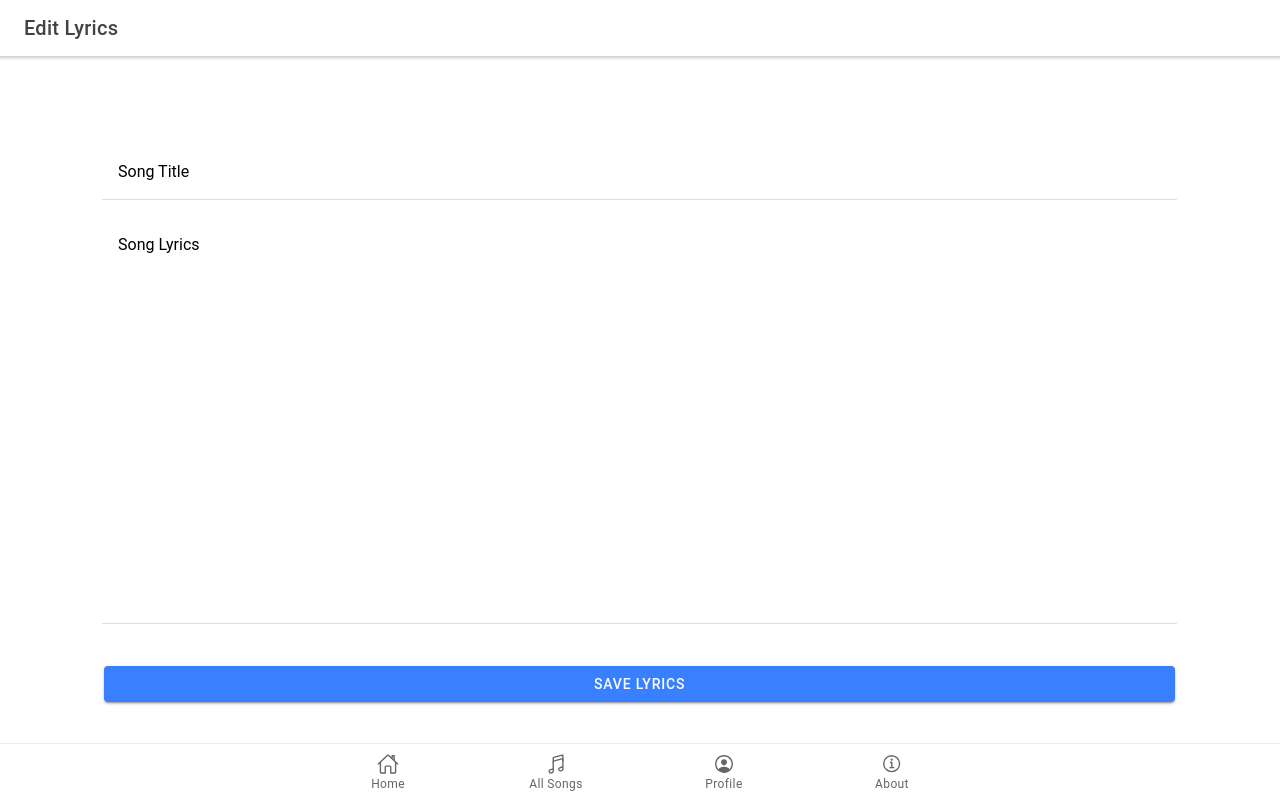
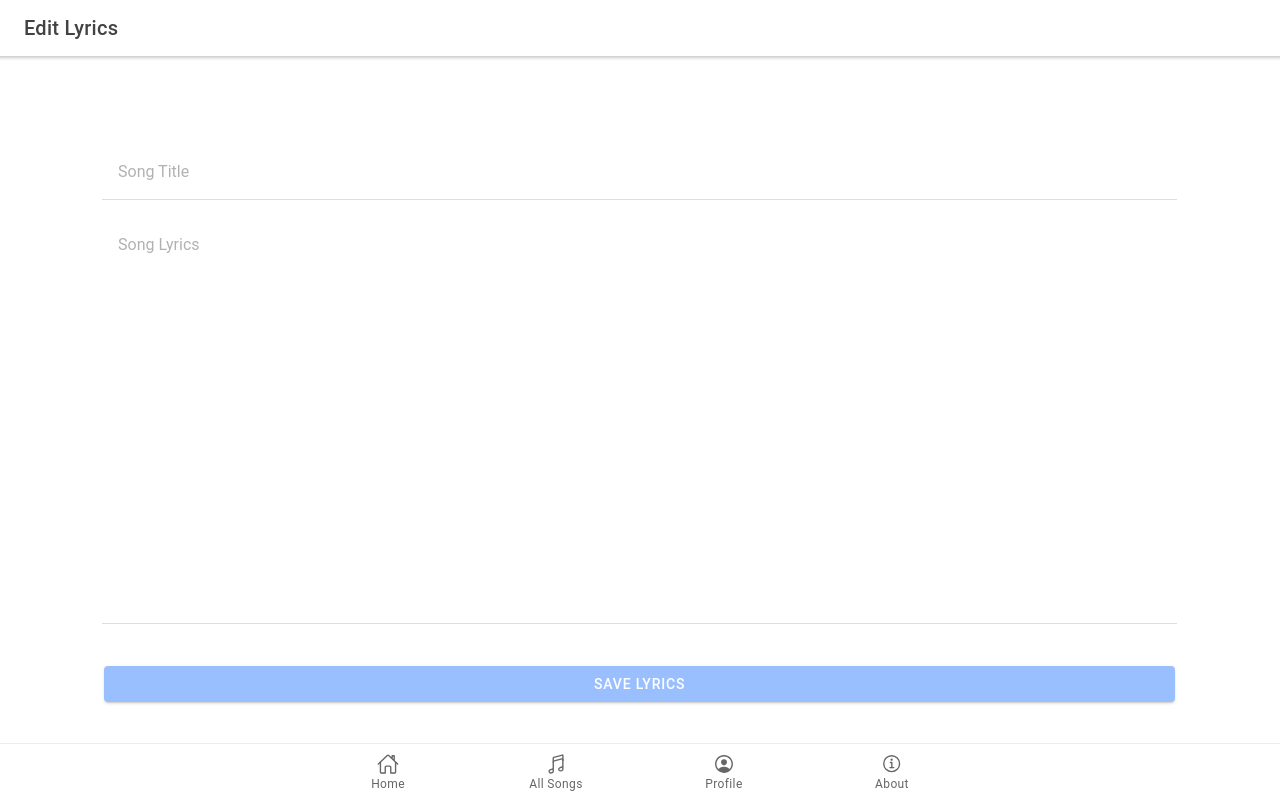
Before and after one commit to OlivierJM/letsingapp, a React (Create React App) app: page /song/edit/1 in a window 1280 px wide. Built offline with nearby package versions, Linux system fonts and the light colour scheme; no server answers.

Commit message:
add a basic auth context

```diff
--- /dev/null
+++ b/src/components/Auth/AuthContext.ts
@@ -0,0 +1,11 @@
+import React from "react";
+
+const user = localStorage.getItem("user");
+const loggedIn = localStorage.getItem("loggedIn");
+
+export const AuthContext = React.createContext({
+  // @ts-ignore
+  user: JSON.parse(user),
+  // @ts-ignore
+  loggedIn: JSON.parse(loggedIn),
+});
--- a/src/pages/LyricsEdit.tsx
+++ b/src/pages/LyricsEdit.tsx
@@ -1,6 +1,6 @@
 // @ts-nocheck
 
-import React, { useState } from "react";
+import React, { useState, useContext } from "react";
 import {
   IonPage,
   IonHeader,
@@ -21,7 +21,8 @@ import {
 import { useLocation, useParams } from "react-router";
 import { useMutation } from "react-apollo";
 import { SongEditMutation } from "../graphql/mutations";
-
+import { AuthContext } from "../components/Auth/AuthContext";
+import { Link } from "react-router-dom";
 interface SongType {
   lyrics: string;
   title: string;
@@ -31,10 +32,9 @@ interface SongType {
   showToast: boolean;
 }
 
-
-function LyricsEdit(){
-  const { state } = useLocation()
-  const { id } = useParams()
+function LyricsEdit() {
+  const { state } = useLocation();
+  const { id } = useParams();
 
   const initialFields: SongType = {
     lyrics: state?.lyrics,
@@ -42,13 +42,13 @@ function LyricsEdit(){
     loading: false,
     error: "",
     isDone: false,
-    showToast: false
+    showToast: false,
   };
 
-    const [data, setData] = useState<SongType>(initialFields)
-  // const [title, setTitle] = useState<string>(state?.title)
-  // const [loading, setLoading] = useState<boolean>(false)
-    const [updateSong] = useMutation(SongEditMutation)
+  const [data, setData] = useState<SongType>(initialFields);
+  const [updateSong] = useMutation(SongEditMutation);
+
+  const { loggedIn } = useContext(AuthContext);
 
   function saveLyrics() {
     setData({ ...data, loading: true });
@@ -56,10 +56,10 @@ function LyricsEdit(){
       variables: { id, lyrics: data.lyrics, title: data.title },
     })
       .then(() => {
-        setData({ ...data, loading: false, showToast: true,  });
+        setData({ ...data, loading: false, showToast: true });
       })
       .catch((err) => {
-         setData({ ...data, loading: false, error: err.message });
+        setData({ ...data, loading: false, error: err.message });
       });
   }
   return (
@@ -89,6 +89,7 @@ function LyricsEdit(){
           <IonItem>
             <IonLabel position="floating">Song Title</IonLabel>
             <IonInput
+              disabled={!loggedIn}
               onIonChange={(e) => setData({ ...data, title: e.detail.value! })}
               value={data.title}
             ></IonInput>
@@ -100,13 +101,14 @@ function LyricsEdit(){
               cols={20}
               placeholder="Type your lyrics here"
               value={data.lyrics}
+              disabled={!loggedIn}
               onIonChange={(e) => setData({ ...data, lyrics: e.detail.value! })}
             ></IonTextarea>
           </IonItem>
           <br />
           <br />
           <IonButton
-            disabled={data.loading}
+            disabled={data.loading || !loggedIn}
             onClick={saveLyrics}
             expand="block"
           >
@@ -116,11 +118,13 @@ function LyricsEdit(){
           <p style={{ textAlign: "center", color: "red" }}>
             {Boolean(data.error.length) && data.error}
           </p>
-          <p style={{ textAlign: "center" }}></p>
+          <p style={{ textAlign: "center" }}>
+            Click <Link to="/login">here</Link> to login before updating lyrics
+          </p>
         </IonList>
       </IonContent>
     </IonPage>
   );
-};
+}
 
 export default LyricsEdit;
```
